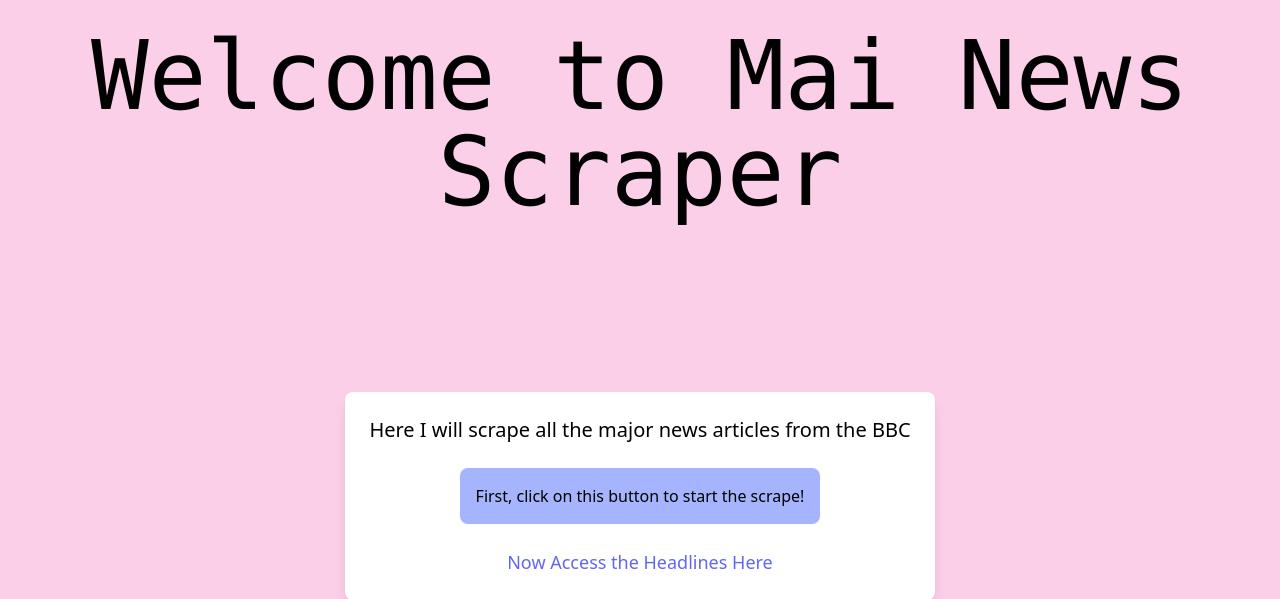
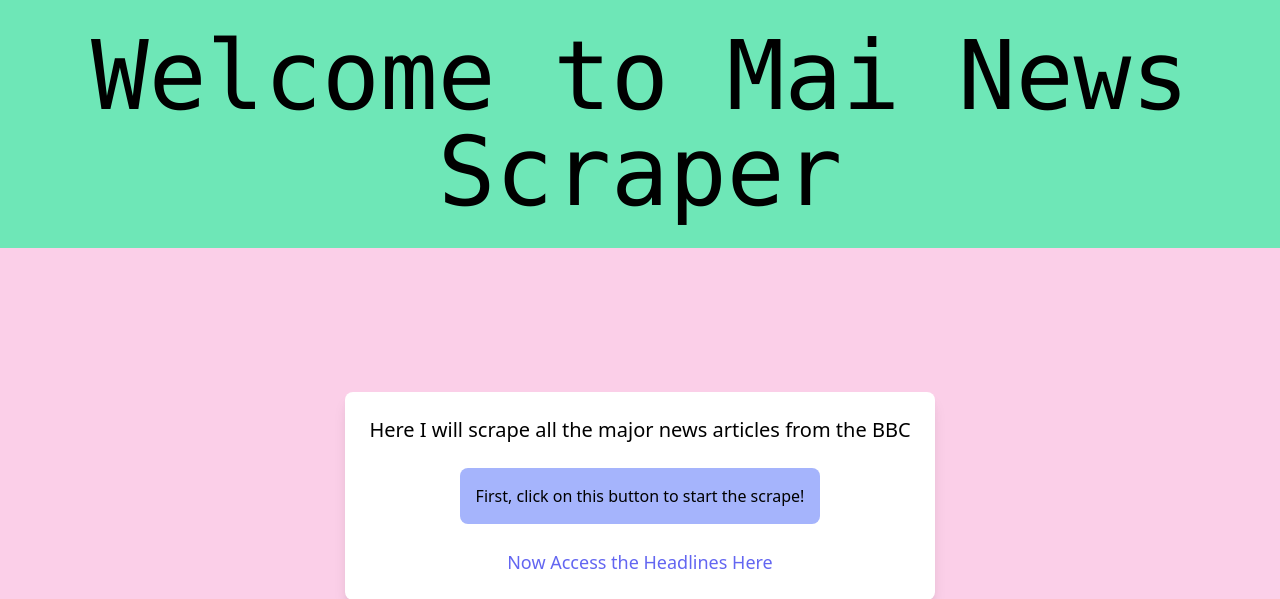
Before and after one commit to mai-repo/Newscraper, a Flask app: page / in a window 1280 px wide. Shown: the top 599 px of the page. Run offline with Flask 3, Linux system fonts and the light colour scheme.

Commit message:
refactor index.html for improved readability and consistency; update header background color

```diff
--- a/templates/index.html
+++ b/templates/index.html
@@ -1,22 +1,24 @@
 <!DOCTYPE html>
 <html lang="en">
-
   <head>
-    <meta charset="UTF-8">
-    <meta name="viewport" content="width=device-width, initial-scale=1.0">
-    <link href="https://cdn.jsdelivr.net/npm/tailwindcss@2.2.19/dist/tailwind.min.css" rel="stylesheet">
+    <meta charset="UTF-8" />
+    <meta name="viewport" content="width=device-width, initial-scale=1.0" />
+    <link
+      href="https://cdn.jsdelivr.net/npm/tailwindcss@2.2.19/dist/tailwind.min.css"
+      rel="stylesheet"
+    />
     <title>Welcome to Mai's Website</title>
 
     <script>
       // function for to fetch the scraped news
       function fetchNews() {
-            fetch('/scrape')
-                .then(response => response.json()) // Parse the JSON response
-                .then(data => {
-                    alert(data.message)
+        fetch("/scrape")
+          .then((response) => response.json()) // Parse the JSON response
+          .then((data) => {
+            alert(data.message);
           })
           // Error message
-                .catch(error => {
+          .catch((error) => {
             console.error("Error Fetching News Data:", error);
           });
       }
@@ -25,8 +27,10 @@
 
   <body class="flex flex-col min-h-screen bg-pink-200">
     <!-- Header  -->
-    <header class="flex justify-center py-7 px-6">
-        <h1 class="text-center text-8xl font-mono text-black"> Welcome to Mai News Scraper </h1>
+    <header class="flex justify-center py-7 px-6 bg-green-300">
+      <h1 class="text-center text-8xl font-mono text-black">
+        Welcome to Mai News Scraper
+      </h1>
     </header>
     <!-- Main -->
     <main class="flex flex-grow items-center justify-center py-3 px-3">
@@ -34,24 +38,23 @@
         <p class="text-center text-xl">
           Here I will scrape all the major news articles from the BBC
         </p>
-            <button class="mt-6 p-4  bg-indigo-300 rounded-lg" onclick="fetchNews()">
+        <button class="mt-6 p-4 bg-indigo-300 rounded-lg" onclick="fetchNews()">
           First, click on this button to start the scrape!
         </button>
 
         <nav class="mt-6 text-center">
-                <a href="/headlines" class="text-indigo-500 hover:text-indigo-700 hover:underline text-lg">
+          <a
+            href="/headlines"
+            class="text-indigo-500 hover:text-indigo-700 hover:underline text-lg"
+          >
             Now Access the Headlines Here
           </a>
         </nav>
-
       </div>
     </main>
     <!-- Footer -->
     <footer class="py-4 mt-auto">
-        <p class="text-center">
-        &copy; 2025 Mai's Website. All rights reserved.
-        </p>
+      <p class="text-center">&copy; 2025 Mai's Website. All rights reserved.</p>
     </footer>
   </body>
-
 </html>
```
Lines whose indentation alone changed are shown as unchanged.
